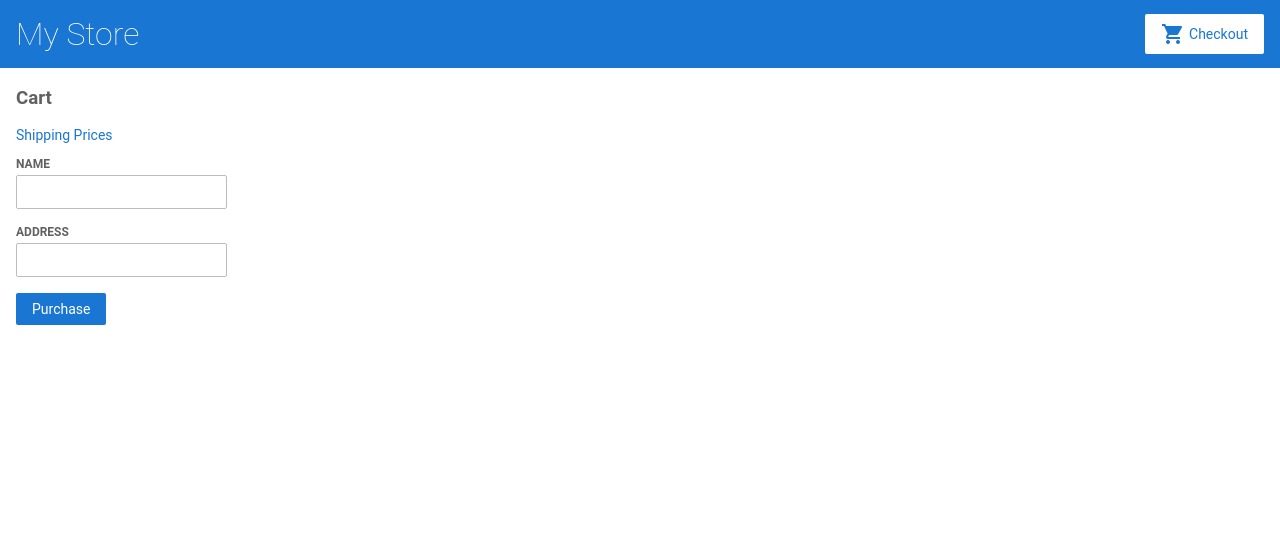
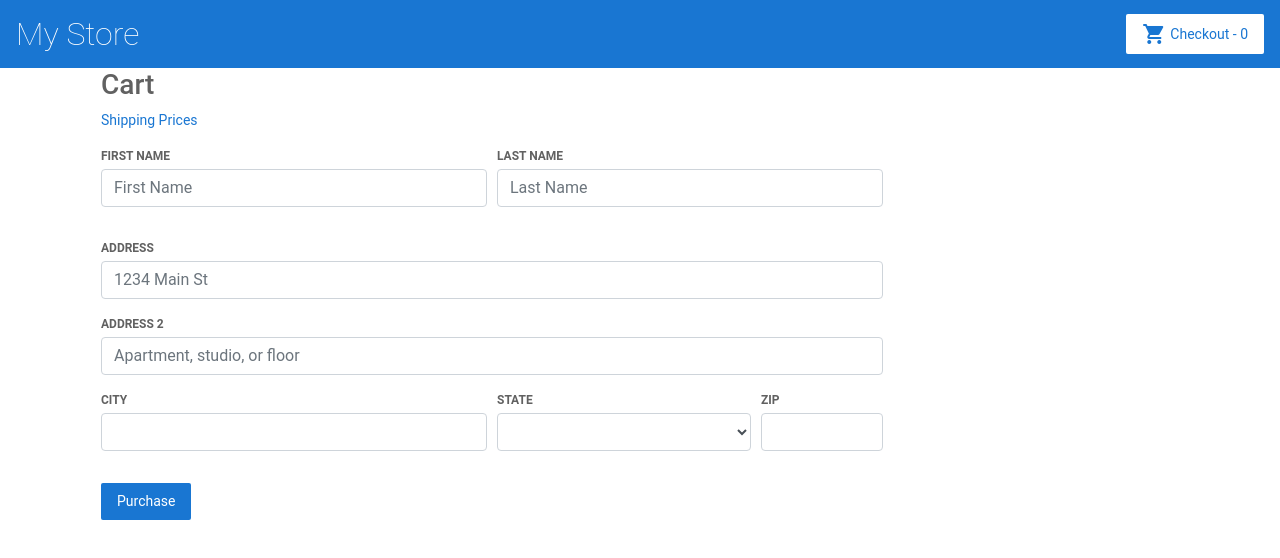
Before and after one commit to Tangsoodo2/angular-hxsclx, an Angular app: page /cart in a window 1280 px wide. Shown: the top 558 px of the page. Built offline with nearby package versions, Linux system fonts and the light colour scheme.

Commit message:
Add more things to tutorial

```diff
--- a/package.json
+++ b/package.json
@@ -22,6 +22,7 @@
     "@angular/platform-browser-dynamic": "~13.0.0-next.0",
     "@angular/router": "~13.0.0-next.0",
     "angular-in-memory-web-api": "~0.11.0",
+    "bootstrap": "^5.1.3",
     "rxjs": "~7.4.0",
     "tslib": "^2.3.0",
     "zone.js": "~0.11.4"
--- a/src/app/cart.service.ts
+++ b/src/app/cart.service.ts
@@ -28,4 +28,7 @@ export class CartService {
   getShippingPrices(){
     return this.http.get<{type: string, price: number}[]>('./assets/shipping.json');
   }
+  getNumberOfItems(){
+    return this.items.length;
+  }
 }
--- a/src/app/cart/cart.component.html
+++ b/src/app/cart/cart.component.html
@@ -7,20 +7,42 @@
     <span>{{ itemInCart.name }}</span>
     <span>{{ itemInCart.price | currency }} </span>
 </div>
-
-<form [formGroup]="checkoutForm" (ngSubmit)= "onSubmit()">
-    <div>
-    <label for="name">
-      Name
-    </label>
-    <input id="name" type="text" formControlName="name">
-  </div>
-
-  <div>
-    <label for="address">
-      Address
-    </label>
-    <input id="address" type="text" formControlName="address">
-  </div>
+<form [formGroup] = "checkoutForm" (ngSubmit) ="onSubmit()">
+    <div class="form-row">
+      <div class="form-group col-md-6">
+        <label for="inputName">First Name</label>
+        <input type="text" class="form-control" id="inputName" placeholder="First Name" formControlName="firstName">
+      </div>
+      <div class="form-group col-md-6">
+        <label for="inputLastName">Last Name</label>
+        <input type="text" class="form-control" id="inputLastName" placeholder="Last Name" formControlName="lastName">
+      </div>
+    </div>
+    <div class="form-group">
+        <label for="inputAddress">Address</label>
+        <input type="text" class="form-control" id="inputAddress" placeholder="1234 Main St" formControlName="address1">
+        </div>
+        <div class="form-group">
+        <label for="inputAddress2">Address 2</label>
+        <input type="text" class="form-control" id="inputAddress2" placeholder="Apartment, studio, or floor" formControlName="address2">
+        </div>
+        <div class="form-row">
+        <div class="form-group col-md-6">
+            <label for="inputCity">City</label>
+            <input type="text" class="form-control" id="inputCity" formControlName="city">
+        </div>
+        <div class="form-group col-md-4">
+            <label for="inputState">State</label>
+            <select id="inputState" class="form-control" formControlName="state">
+            <option *ngFor= "let state of states  | async" [value]="state.abbreviation">
+                {{state.name}}
+            </option>
+            </select>
+        </div>
+        <div class="form-group col-md-2">
+            <label for="inputZip">Zip</label>
+            <input type="text" class="form-control" id="inputZip" formControlName="zipCode">
+        </div>
+    </div>
     <button class = "button" type ="submit">Purchase</button>
-</form>
+  </form>
--- a/src/app/cart/cart.component.ts
+++ b/src/app/cart/cart.component.ts
@@ -2,7 +2,7 @@ import { Component, OnInit } from '@angular/core';
 import { FormBuilder } from '@angular/forms';
 
 import { CartService } from '../cart.service';
-
+import { StatesService } from '../states.service';
 @Component({
   selector: 'app-cart',
   templateUrl: './cart.component.html',
@@ -10,15 +10,22 @@ import { CartService } from '../cart.service';
 })
 export class CartComponent implements OnInit {
   itemsInCart = this.cartService.getItems();
+  states = this.stateService.getStates();
 
   checkoutForm = this.formBuilder.group({
-    name: '',
-    address: ''
+    firstName: '',
+    lastName: '',
+    address1:'',
+    address2:'',
+    city:'',
+    state:'',
+    zipCode:''
   });
 
   constructor(
       private cartService: CartService,
-      private formBuilder : FormBuilder
+      private formBuilder : FormBuilder,
+      private stateService : StatesService
   ) { }
 
   ngOnInit(): void {
@@ -31,4 +38,8 @@ export class CartComponent implements OnInit {
     this.checkoutForm.reset();
   }
 
+  getStates(){
+    return this.stateService.getStates();
+  }
+
 }
--- /dev/null
+++ b/src/app/states.service.ts
@@ -0,0 +1,14 @@
+import { HttpClient } from '@angular/common/http';
+import { Injectable } from '@angular/core';
+
+@Injectable({
+  providedIn: 'root'
+})
+export class StatesService {
+
+  constructor(private http: HttpClient) { }
+
+  getStates(){
+    return this.http.get<{name: string, abbreviation: string}[]>('./assets/states.json');
+  }
+}
--- a/src/app/top-bar/top-bar.component.html
+++ b/src/app/top-bar/top-bar.component.html
@@ -2,7 +2,7 @@
   <h1>My Store</h1>
 </a>
 
-<a routerLink="/cart" class="button fancy-button"><i class="material-icons">shopping_cart</i>Checkout</a>
+<a routerLink="/cart" class="button fancy-button"><i class="material-icons">shopping_cart</i>Checkout - {{getNumberOfItemsInCart()}}</a>
 
 <!--
 Copyright Google LLC. All Rights Reserved.
--- a/src/app/top-bar/top-bar.component.ts
+++ b/src/app/top-bar/top-bar.component.ts
@@ -1,4 +1,5 @@
 import { Component } from '@angular/core';
+import { CartService } from '../cart.service';
 
 @Component({
   selector: 'app-top-bar',
@@ -6,7 +7,13 @@ import { Component } from '@angular/core';
   styleUrls: ['./top-bar.component.css']
 })
 export class TopBarComponent {
+  constructor(private cartService: CartService){
 
+  }
+
+getNumberOfItemsInCart(){
+  return this.cartService.getNumberOfItems();
+}
 }
 
 
--- /dev/null
+++ b/src/assets/states.json
@@ -0,0 +1,238 @@
+[
+    {
+        "name": "Alabama",
+        "abbreviation": "AL"
+    },
+    {
+        "name": "Alaska",
+        "abbreviation": "AK"
+    },
+    {
+        "name": "American Samoa",
+        "abbreviation": "AS"
+    },
+    {
+        "name": "Arizona",
+        "abbreviation": "AZ"
+    },
+    {
+        "name": "Arkansas",
+        "abbreviation": "AR"
+    },
+    {
+        "name": "California",
+        "abbreviation": "CA"
+    },
+    {
+        "name": "Colorado",
+        "abbreviation": "CO"
+    },
+    {
+        "name": "Connecticut",
+        "abbreviation": "CT"
+    },
+    {
+        "name": "Delaware",
+        "abbreviation": "DE"
+    },
+    {
+        "name": "District Of Columbia",
+        "abbreviation": "DC"
+    },
+    {
+        "name": "Federated States Of Micronesia",
+        "abbreviation": "FM"
+    },
+    {
+        "name": "Florida",
+        "abbreviation": "FL"
+    },
+    {
+        "name": "Georgia",
+        "abbreviation": "GA"
+    },
+    {
+        "name": "Guam",
+        "abbreviation": "GU"
+    },
+    {
+        "name": "Hawaii",
+        "abbreviation": "HI"
+    },
+    {
+        "name": "Idaho",
+        "abbreviation": "ID"
+    },
+    {
+        "name": "Illinois",
+        "abbreviation": "IL"
+    },
+    {
+        "name": "Indiana",
+        "abbreviation": "IN"
+    },
+    {
+        "name": "Iowa",
+        "abbreviation": "IA"
+    },
+    {
+        "name": "Kansas",
+        "abbreviation": "KS"
+    },
+    {
+        "name": "Kentucky",
+        "abbreviation": "KY"
+    },
+    {
+        "name": "Louisiana",
+        "abbreviation": "LA"
+    },
+    {
+        "name": "Maine",
+        "abbreviation": "ME"
+    },
+    {
+        "name": "Marshall Islands",
+        "abbreviation": "MH"
+    },
+    {
+        "name": "Maryland",
+        "abbreviation": "MD"
+    },
+    {
+        "name": "Massachusetts",
+        "abbreviation": "MA"
+    },
+    {
+        "name": "Michigan",
+        "abbreviation": "MI"
+    },
+    {
+        "name": "Minnesota",
+        "abbreviation": "MN"
+    },
+    {
+        "name": "Mississippi",
+        "abbreviation": "MS"
+    },
+    {
+        "name": "Missouri",
+        "abbreviation": "MO"
+    },
+    {
+        "name": "Montana",
+        "abbreviation": "MT"
+    },
+    {
+        "name": "Nebraska",
+        "abbreviation": "NE"
+    },
+    {
+        "name": "Nevada",
+        "abbreviation": "NV"
+    },
+    {
+        "name": "New Hampshire",
+        "abbreviation": "NH"
+    },
+    {
+        "name": "New Jersey",
+        "abbreviation": "NJ"
+    },
+    {
+        "name": "New Mexico",
+        "abbreviation": "NM"
+    },
+    {
+        "name": "New York",
+        "abbreviation": "NY"
+    },
+    {
+        "name": "North Carolina",
+        "abbreviation": "NC"
+    },
+    {
+        "name": "North Dakota",
+        "abbreviation": "ND"
+    },
+    {
+        "name": "Northern Mariana Islands",
+        "abbreviation": "MP"
+    },
+    {
+        "name": "Ohio",
+        "abbreviation": "OH"
+    },
+    {
+        "name": "Oklahoma",
+        "abbreviation": "OK"
+    },
+    {
+        "name": "Oregon",
+        "abbreviation": "OR"
+    },
+    {
+        "name": "Palau",
+        "abbreviation": "PW"
+    },
+    {
+        "name": "Pennsylvania",
+        "abbreviation": "PA"
+    },
+    {
+        "name": "Puerto Rico",
+        "abbreviation": "PR"
+    },
+    {
+        "name": "Rhode Island",
+        "abbreviation": "RI"
+    },
+    {
+        "name": "South Carolina",
+        "abbreviation": "SC"
+    },
+    {
+        "name": "South Dakota",
+        "abbreviation": "SD"
+    },
+    {
+        "name": "Tennessee",
+        "abbreviation": "TN"
+    },
+    {
+        "name": "Texas",
+        "abbreviation": "TX"
+    },
+    {
+        "name": "Utah",
+        "abbreviation": "UT"
+    },
+    {
+        "name": "Vermont",
+        "abbreviation": "VT"
+    },
+    {
+        "name": "Virgin Islands",
+        "abbreviation": "VI"
+    },
+    {
+        "name": "Virginia",
+        "abbreviation": "VA"
+    },
+    {
+        "name": "Washington",
+        "abbreviation": "WA"
+    },
+    {
+        "name": "West Virginia",
+        "abbreviation": "WV"
+    },
+    {
+        "name": "Wisconsin",
+        "abbreviation": "WI"
+    },
+    {
+        "name": "Wyoming",
+        "abbreviation": "WY"
+    }
+]
--- a/src/index.html
+++ b/src/index.html
@@ -6,6 +6,7 @@
     <base href="/" />
 
     <meta name="viewport" content="width=device-width, initial-scale=1" />
+    <link rel="stylesheet" href="https://maxcdn.bootstrapcdn.com/bootstrap/4.0.0/css/bootstrap.min.css" integrity="sha384-Gn5384xqQ1aoWXA+058RXPxPg6fy4IWvTNh0E263XmFcJlSAwiGgFAW/dAiS6JXm" crossorigin="anonymous">
     <link rel="icon" type="image/x-icon" href="favicon.ico" />
     <link
       href="https://fonts.googleapis.com/icon?family=Material+Icons"
@@ -15,6 +16,10 @@
   <body>
     <app-root></app-root>
   </body>
+  <script src="https://code.jquery.com/jquery-3.2.1.slim.min.js" integrity="sha384-KJ3o2DKtIkvYIK3UENzmM7KCkRr/rE9/Qpg6aAZGJwFDMVNA/GpGFF93hXpG5KkN" crossorigin="anonymous"></script>
+<script src="https://cdnjs.cloudflare.com/ajax/libs/popper.js/1.12.9/umd/popper.min.js" integrity="sha384-ApNbgh9B+Y1QKtv3Rn7W3mgPxhU9K/ScQsAP7hUibX39j7fakFPskvXusvfa0b4Q" crossorigin="anonymous"></script>
+<script src="https://maxcdn.bootstrapcdn.com/bootstrap/4.0.0/js/bootstrap.min.js" integrity="sha384-JZR6Spejh4U02d8jOt6vLEHfe/JQGiRRSQQxSfFWpi1MquVdAyjUar5+76PVCmYl" crossorigin="anonymous"></script>
+
 </html>
 
 
```
Also changed, not shown: 1 other file (tests, documents, lock files or other folders).
